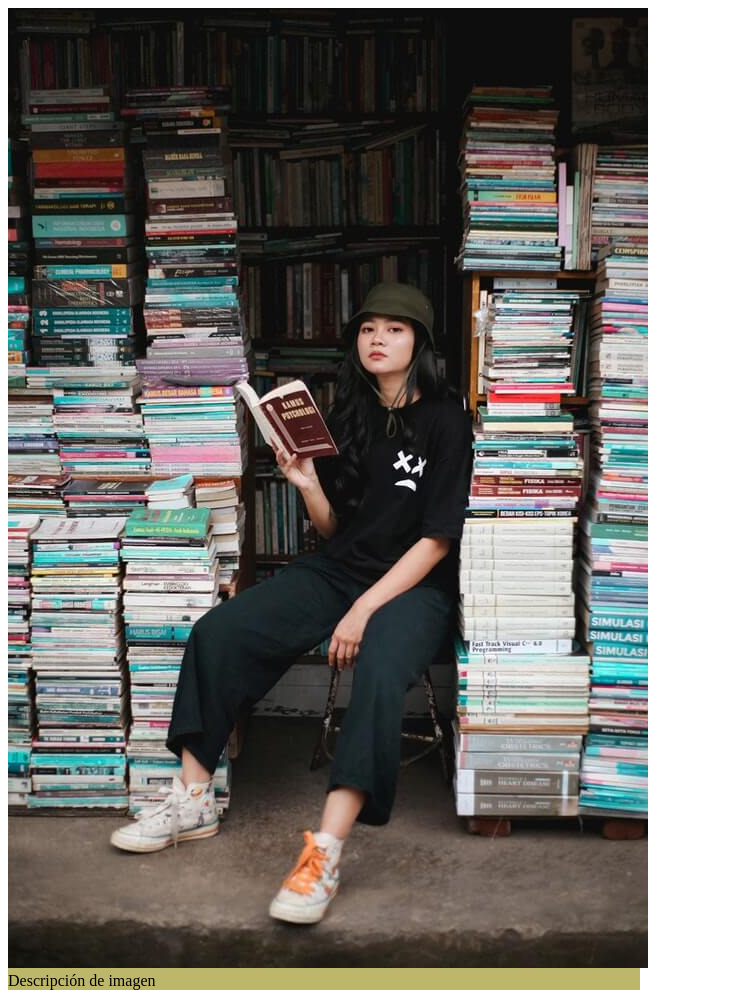
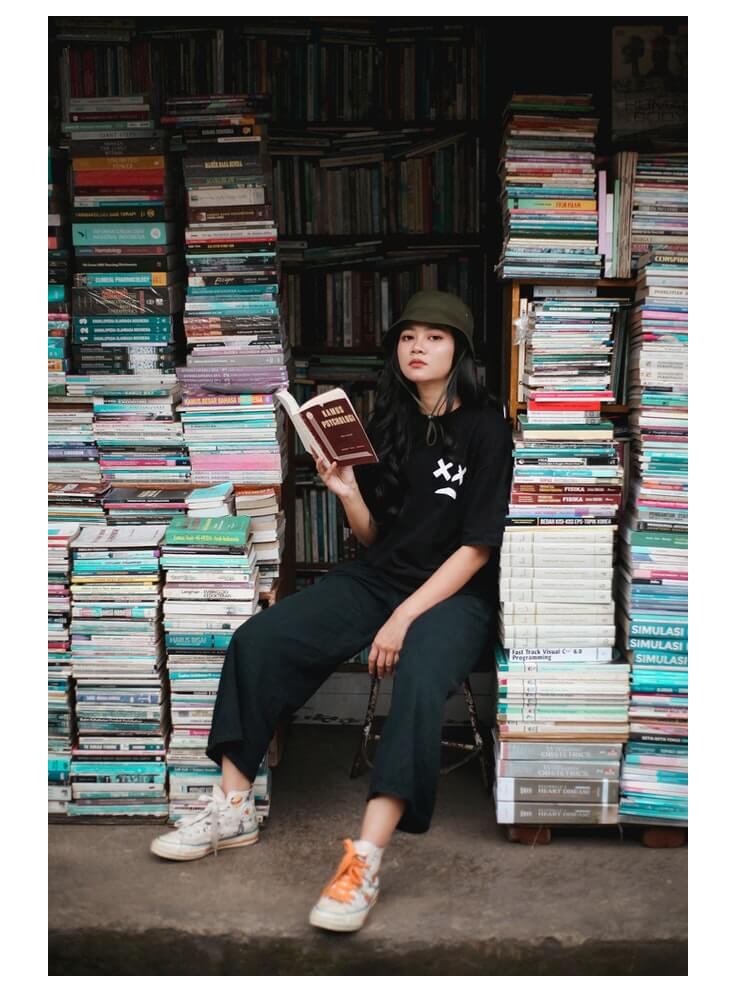
Before and after one commit to randicen/curso.def, a plain HTML site: page index.html in a window 1280 px wide. Shown: the whole page, without its empty margins (0-743 px from the left). Drawn offline with Linux system fonts and the light colour scheme.

Commit message:
Version ultima

```diff
--- a/index.html
+++ b/index.html
@@ -3,7 +3,7 @@
   <head>
     <meta charset="utf-8">
     <meta name="description" content="Esta es la descripción de la página">
-    <link rel="stylesheet" type"text/css" href="estilo.css">
+    <link rel="stylesheet" type"text/css" href="estilocss">
     <title></title>
   </head>
   <body>
@@ -15,7 +15,7 @@
     	<section>
         <figure>
         <img src="1.jpg" alt="Imagen de perrito"/>
-        <fipcaption>Descripción de imagen</fipcaption>
+        <fipcaption></fipcaption>
         </figure>
     	</section>
   </main>
```
